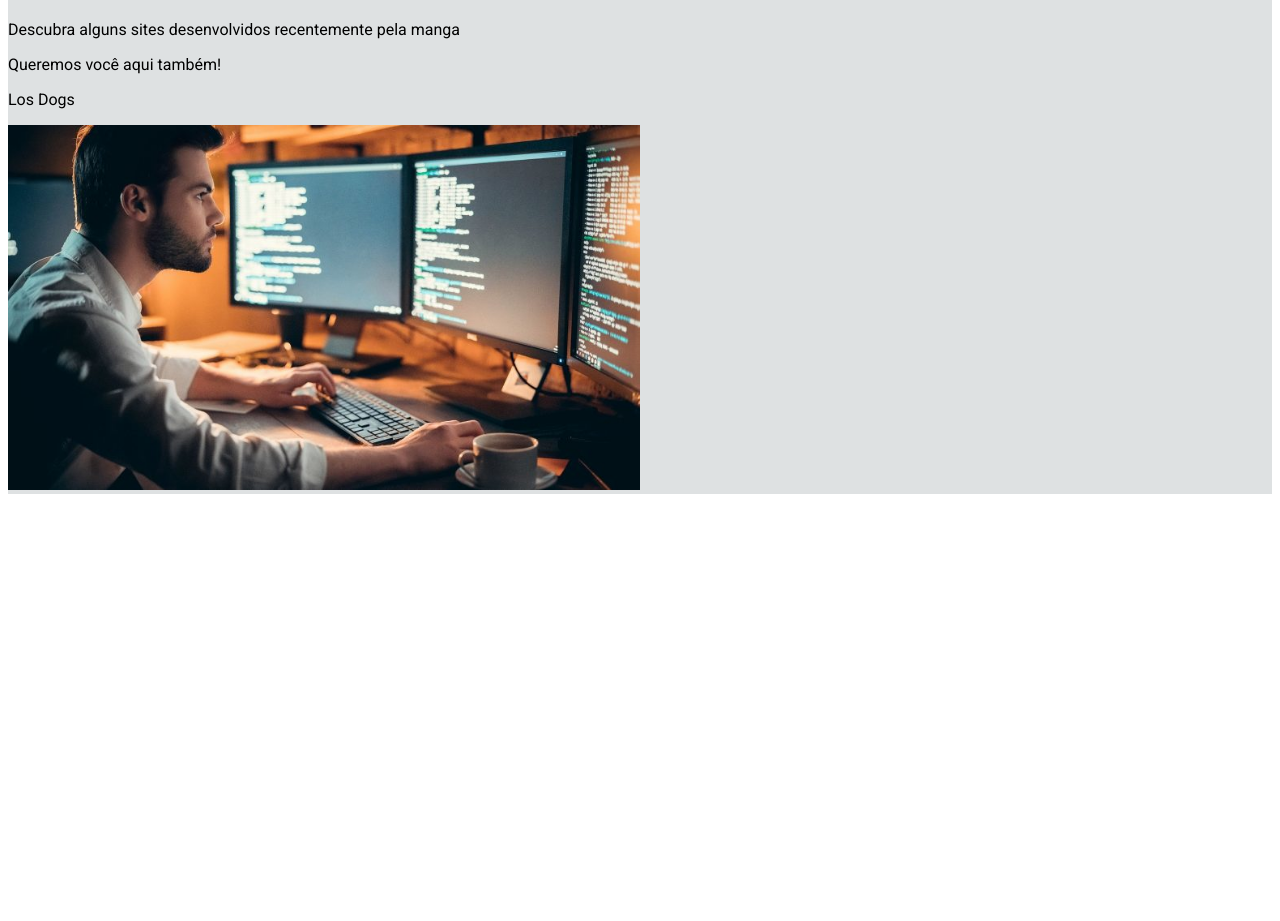
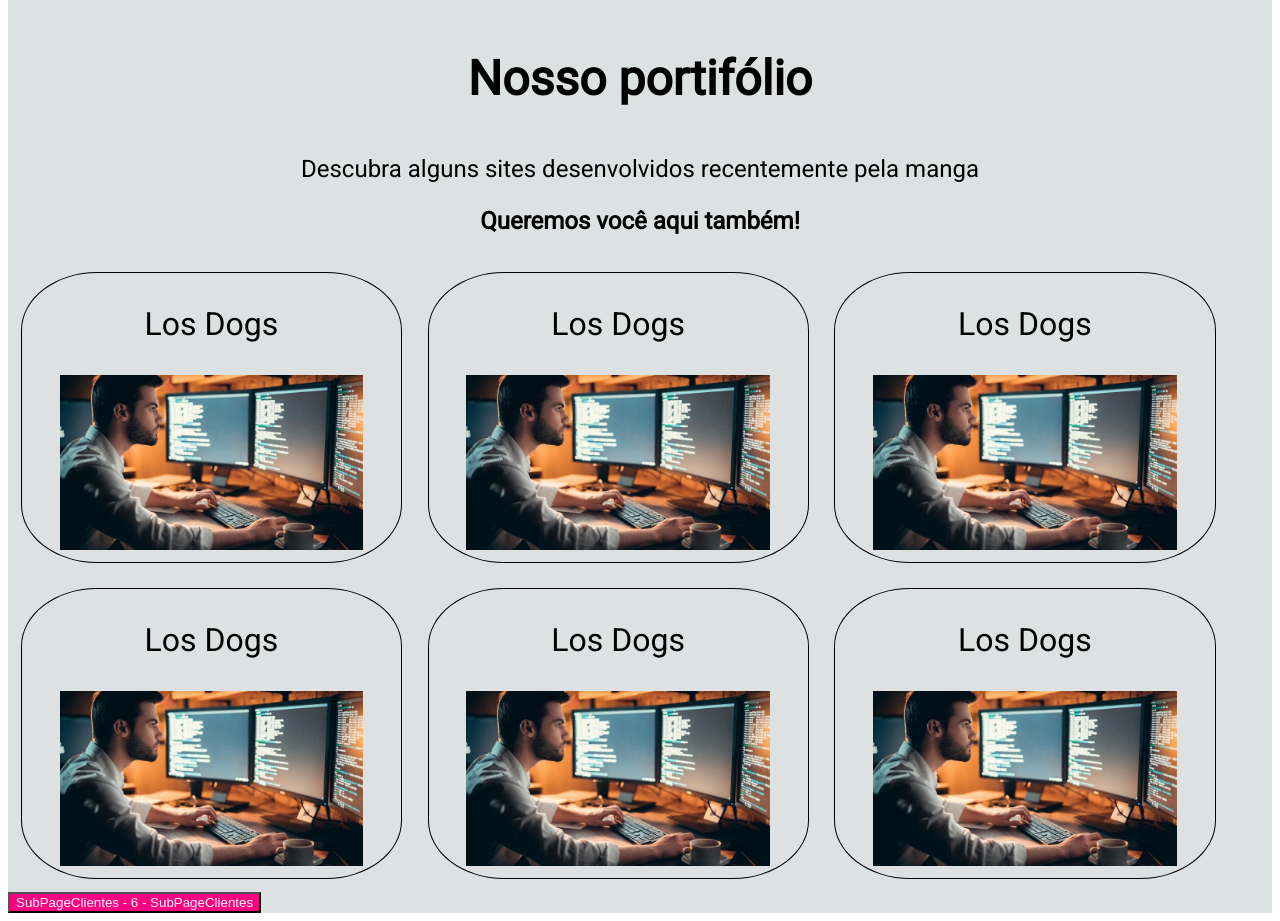
Before and after one commit to BrunoSoaresE/Manga, a Next.js app: page / in a window 1280 px wide. Shown: the part 2240-3161 px from the top of the page. Before the commit the page ends 2742 px from the top, so only its background shows below. Built offline with nearby package versions, Linux system fonts and the light colour scheme.

Commit message:
Portifolio

```diff
--- a/package.json
+++ b/package.json
@@ -19,6 +19,7 @@
   "homepage": "https://github.com/BrunoSoaresE/Manga#readme",
   "dependencies": {
     "@next/font": "^13.0.0",
+    "bootstrap": "^5.2.2",
     "next": "^13.0.0",
     "react": "^18.2.0",
     "react-dom": "^18.2.0",
--- a/pages/index.js
+++ b/pages/index.js
@@ -4,6 +4,7 @@ import React from 'react';
 import styles from '../styles.module.css';
 import { SubPageAppBar } from '../subPages/AppBar/AppBar';
 import { SubPageCabecalho } from '../subPages/Cabecalho/Cabecalho';
+import { SubPageClientes } from '../subPages/Clientes/Clientes';
 import { SubPageComoFunciona } from '../subPages/ComoFunciona/ComoFunciona';
 import { SubPageEspaco } from '../subPages/Espaco/Espaco';
 import { SubPageFuncionalidades } from '../subPages/Funcionalidades/Funcionalidades';
@@ -68,13 +69,13 @@ function Home() {
             <SubPageComoFunciona name="3 - SubPageComoFunciona"></SubPageComoFunciona>
             <SubPageFuncionalidades name="4 - SubPageFuncionalidades"></SubPageFuncionalidades>
             <SubPagePortifolio name="5 - SubPagePortifolio"></SubPagePortifolio>
+            <SubPageClientes name="6 - SubPageClientes"></SubPageClientes>
 
         </div>
         {/*
 
 
 
-        <SubPageClientes name="6 - SubPageClientes"></SubPageClientes>
         <SubPageFaleConosco name="7 - SubPageFaleConosco"></SubPageFaleConosco>
         <SubPagePerguntas name="8 - SubPagePerguntas"></SubPagePerguntas>
         <SubPageRodape name="9 - SubPageRodape"></SubPageRodape>*/}
--- a/subPages/Espaco/Espaco.module.css
+++ b/subPages/Espaco/Espaco.module.css
@@ -33,7 +33,7 @@
 }
 
 .trabalho {
-  width: 32%;
+ width: 40vw;
   height: auto;
   border-radius: 25%;
 }
--- a/subPages/Portifolio/Portifolio.js
+++ b/subPages/Portifolio/Portifolio.js
@@ -8,11 +8,34 @@ export function SubPagePortifolio(props) {
       <h3 className={styles.portifolioTitulo}>Nosso portifólio</h3>
       <p className={styles.portifolioTexto}>Descubra alguns sites desenvolvidos recentemente pela manga</p>
       <p className={styles.portifolioChamada}>Queremos você aqui também!</p>
+
+
+          <div className={styles.portifolioCard}>
+            <p className={styles.portifolioCardTitulo}>Los Dogs</p>
+            <Image src={trabalho} className={styles.portifolioLogo} alt="Logo TecManga" />
+          </div>
+          <div className={styles.portifolioCard}>
+            <p className={styles.portifolioCardTitulo}>Los Dogs</p>
+            <Image src={trabalho} className={styles.portifolioLogo} alt="Logo TecManga" />
+          </div>
           <div className={styles.portifolioCard}>
             <p className={styles.portifolioCardTitulo}>Los Dogs</p>
             <Image src={trabalho} className={styles.portifolioLogo} alt="Logo TecManga" />
           </div>
 
+
+          <div className={styles.portifolioCard}>
+            <p className={styles.portifolioCardTitulo}>Los Dogs</p>
+            <Image src={trabalho} className={styles.portifolioLogo} alt="Logo TecManga" />
+          </div>
+          <div className={styles.portifolioCard}>
+            <p className={styles.portifolioCardTitulo}>Los Dogs</p>
+            <Image src={trabalho} className={styles.portifolioLogo} alt="Logo TecManga" />
+          </div>
+          <div className={styles.portifolioCard}>
+            <p className={styles.portifolioCardTitulo}>Los Dogs</p>
+            <Image src={trabalho} className={styles.portifolioLogo} alt="Logo TecManga" />
+          </div>
     </div>
   )
 }
--- a/subPages/Portifolio/Portifolio.module.css
+++ b/subPages/Portifolio/Portifolio.module.css
@@ -1,8 +1,52 @@
 .portifolioTitulo {
-   font-size: 3em;
+  font-size: 3em;
+  text-align: center;
+}
+
+.portifolioTexto {
+  font-size: 1.5em;
+  text-align: center;
+}
+
+.portifolioChamada {
+  font-size: 1.5em;
+  font-weight: bold;
+  text-align: center;
+}
+
+
+
+.portifolioCardTitulo {
+  font-size: 2em;
+  text-align: center;
+}
+
+.portifolioLogo {
+  text-align: center;
+  width: 80%;
+  height: auto;
+  margin-left: 10%;
+  margin-bottom: 1vh;
+}
+
+
+
+
+
+.portifolioCard {
+  border: solid black 1px;
+  border-radius: 20%;
+  width: 30%;
+  display: inline-block;
+  margin: 1vw;
+}
+
+@media(max-width: 800px) {
+  .portifolioCard {
+    display: block;
+    width: 80%;
+    border: solid;
+    margin: 2vh auto;
   }
 
-  .portifolioLogo{
-    width: 50%;
-    height: auto;
-  }
+}
```
Also changed, not shown: 1 other file (tests, documents, lock files or other folders). Lines whose indentation alone changed are shown as unchanged.
